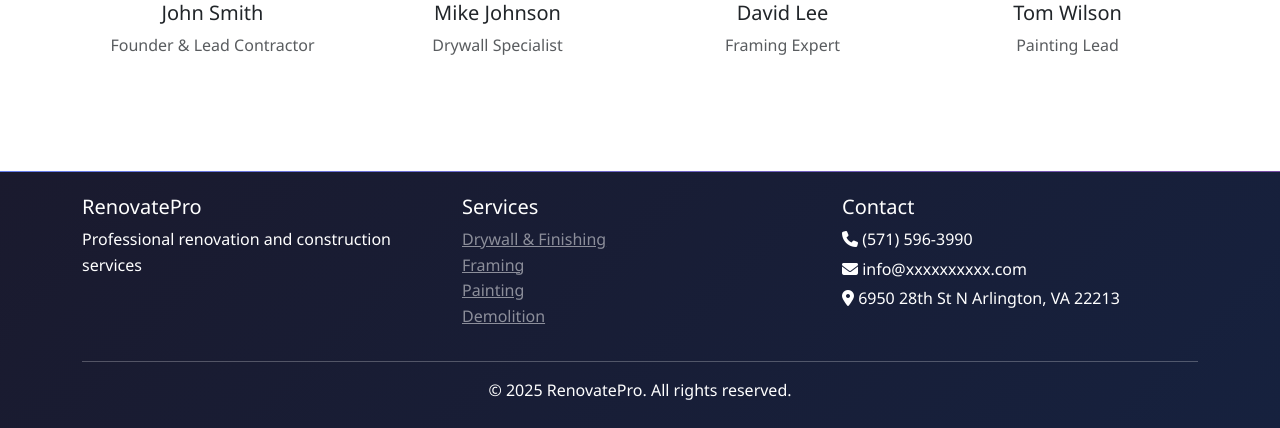
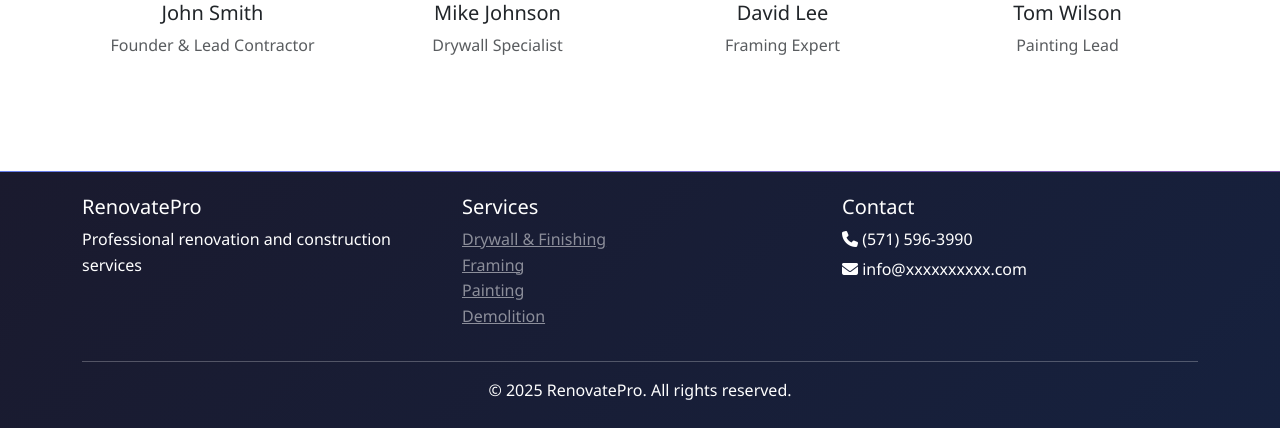
Before and after one commit to zishraq/renovation-services, a Django app: page /about/ in a window 1280 px wide. Shown: the part 1911-2339 px from the top of the page. Run offline with Django 5.2, Linux system fonts and the light colour scheme.

Commit message:
Address close

```diff
--- a/templates/base.html
+++ b/templates/base.html
@@ -82,7 +82,7 @@
                     <h5>Contact</h5>
                     <p class="mb-1"><i class="fas fa-phone"></i> (571) 596-3990</p>
                     <p class="mb-1"><i class="fas fa-envelope"></i> info@xxxxxxxxxx.com</p>
-                    <p><i class="fas fa-map-marker-alt"></i> 6950 28th St N Arlington, VA 22213</p>
+                    <!-- <p><i class="fas fa-map-marker-alt"></i> Metropolitan Area</p> -->
                 </div>
             </div>
             <hr class="bg-white">
```
